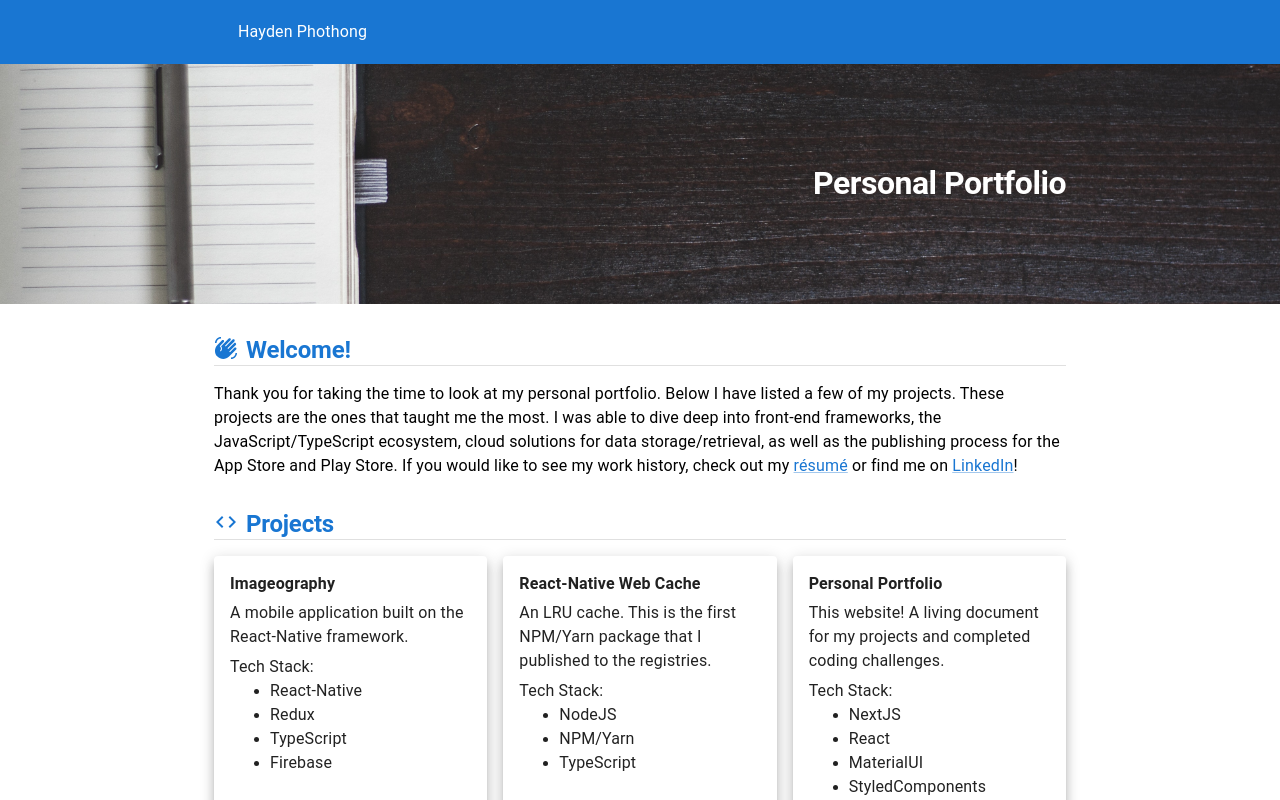
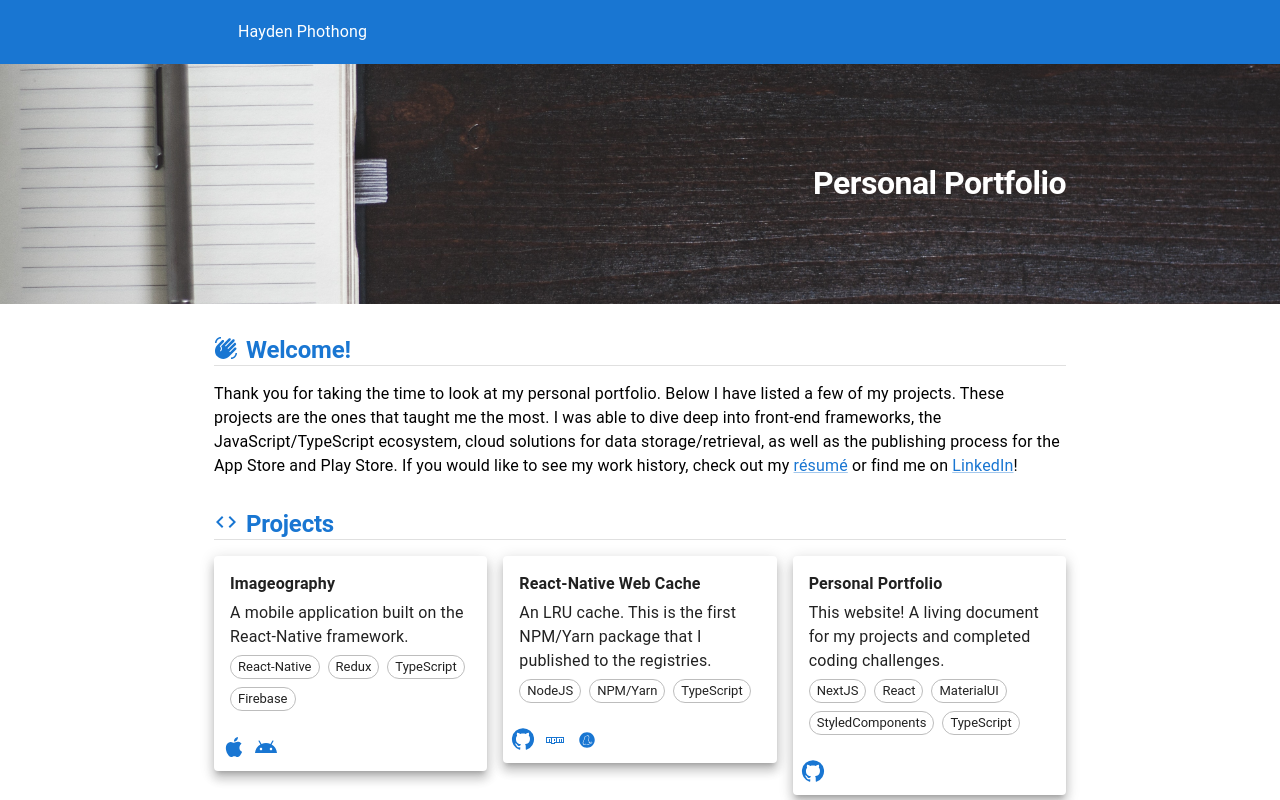
Before and after one commit to haypho/info, a Next.js app: page /personal-portfolio/ in a window 1280 px wide. Shown: the top 800 px of the page. Built offline with nearby package versions, Linux system fonts and the light colour scheme.

Commit message:
feat(projects): convert tech stack to chips (#28)
Converting the tech stack list items to use
the MUI Chip component instead.

Refs: #23

```diff
--- a/src/components/common/project/Project.tsx
+++ b/src/components/common/project/Project.tsx
@@ -1,15 +1,17 @@
 import type { Project as ProjectType } from "@/constants";
-import { Card, CardActions, CardContent, Typography } from "@mui/material";
+import {
+  Box,
+  Card,
+  CardActions,
+  CardContent,
+  Chip,
+  Typography,
+} from "@mui/material";
 import React, { FC } from "react";
-import styled from "@emotion/styled";
 import { Android, Apple, GitHub } from "@mui/icons-material";
 import { ProjectLink } from "./ProjectLink";
 import { faNpm, faYarn } from "@fortawesome/free-brands-svg-icons";
 import { FontAwesomeIcon } from "@fortawesome/react-fontawesome";
-
-const ProjectTechStack = styled.ul`
-  margin: 0;
-`;
 
 export type ProjectProps = {
   project: ProjectType;
@@ -22,14 +24,16 @@ export const Project: FC<ProjectProps> = ({ project }) => (
         {project.name}
       </Typography>
       <Typography gutterBottom>{project.description}</Typography>
-      <Typography>Tech Stack:</Typography>
-      <ProjectTechStack>
+      <Box display="flex" flexWrap="wrap" gap={1}>
         {project.techStack.map((technology) => (
-          <li key={technology}>
-            <Typography>{technology}</Typography>
-          </li>
+          <Chip
+            key={technology}
+            label={technology}
+            variant="outlined"
+            size="small"
+          />
         ))}
-      </ProjectTechStack>
+      </Box>
     </CardContent>
     <CardActions>
       <ProjectLink href={project.github?.url} icon={<GitHub />} />
```
